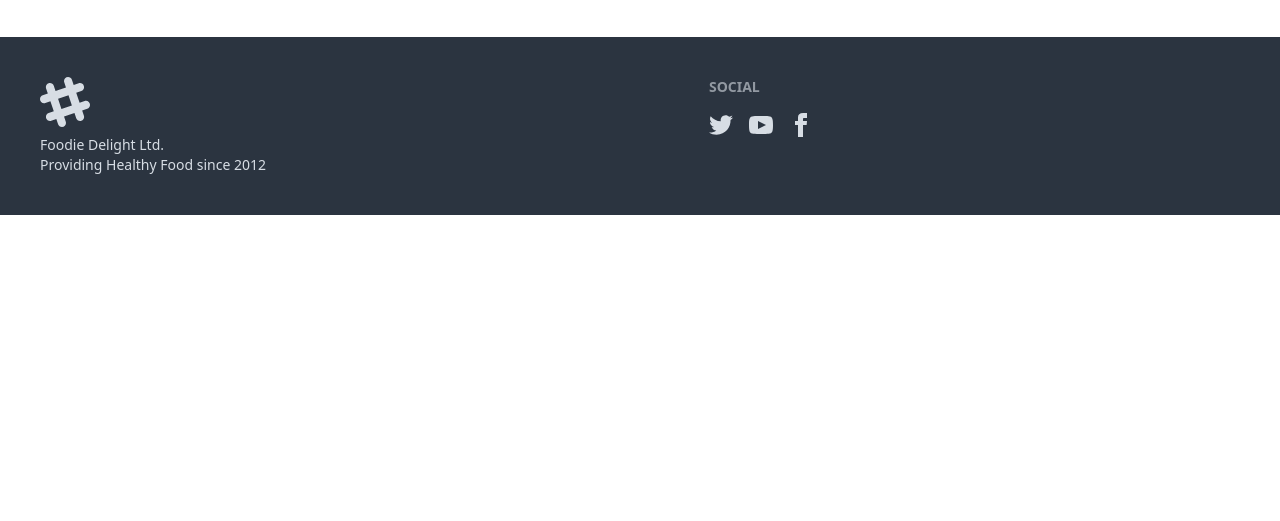
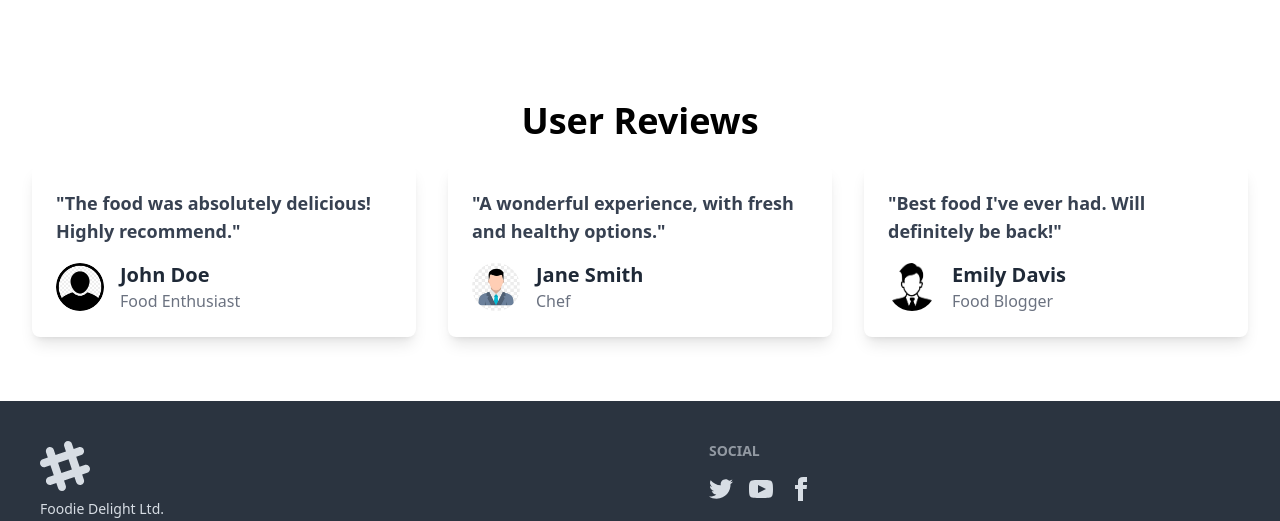
Before and after one commit to protim1451/bootcamp-assignment-2, a plain HTML site: page index.html in a window 1280 px wide. Shown: the part 718-1239 px from the top of the page. Before the commit the page ends 933 px from the top, so only its background shows below. Drawn offline with nearby package versions, Linux system fonts and the light colour scheme; no server answers.

Commit message:
user review added

```diff
--- a/index.html
+++ b/index.html
@@ -70,18 +70,6 @@
                 <div class="carousel-item">
                     <img src="images/chicken.png" alt="Drink" />
                 </div>
-                <!-- <div class="carousel-item">
-                    <img src="images/french.png" alt="Drink" />
-                </div>
-                <div class="carousel-item">
-                    <img src="images/chowmin.avif" alt="Drink" />
-                </div>
-                <div class="carousel-item">
-                    <img src="images/rice.png" alt="Drink" />
-                </div>
-                <div class="carousel-item">
-                    <img src="images/pasta.png" alt="Drink" />
-                </div> -->
                 <div class="carousel-item">
                     <img src="https://img.daisyui.com/images/stock/photo-1494253109108-2e30c049369b.webp" alt="Drink" />
                 </div>
@@ -97,16 +85,15 @@
             </div>
         </section>
         <h3 class="text-black text-4xl font-bold text-center mb-4">Let's Expore</h3>
-            <p class="text-gray-700 font-light text-xl text-center mb-10"> Explore Our
-                various healthy food </p>
-        <!-- result  -->
+        <p class="text-gray-700 font-light text-xl text-center mb-10"> Explore Our
+            various healthy food </p>
+
         <section>
             <div id="result-container" class="grid grid-cols-1 md:grid-cols-2 lg:grid-cols-3 gap-14">
             </div>
 
         </section>
 
-        <!-- Open the modal using ID.showModal() method -->
 
         <dialog id="show_meal_details" class="modal modal-bottom sm:modal-middle">
             <div class="modal-box w-11/12 max-w-5xl">
@@ -119,6 +106,49 @@
                 </div>
             </div>
         </dialog>
+        <!-- User Review Section -->
+        <section class="my-16 mx-8">
+            <h3 class="text-black text-4xl font-bold text-center mb-6">User Reviews</h3>
+            <div class="grid grid-cols-1 md:grid-cols-2 lg:grid-cols-3 gap-8">
+                <!-- Review 1 -->
+                <div class="bg-white shadow-lg rounded-lg p-6">
+                    <p class="text-lg text-gray-700 font-semibold">"The food was absolutely delicious! Highly
+                        recommend."</p>
+                    <div class="mt-4 flex items-center">
+                        <img class="w-12 h-12 rounded-full" src="images/user1.png" alt="User 1">
+                        <div class="ml-4">
+                            <h5 class="text-xl font-bold">John Doe</h5>
+                            <p class="text-gray-500">Food Enthusiast</p>
+                        </div>
+                    </div>
+                </div>
+                <!-- Review 2 -->
+                <div class="bg-white shadow-lg rounded-lg p-6">
+                    <p class="text-lg text-gray-700 font-semibold">"A wonderful experience, with fresh and healthy
+                        options."</p>
+                    <div class="mt-4 flex items-center">
+                        <img class="w-12 h-12 rounded-full" src="images/user2.jpg" alt="User 2">
+                        <div class="ml-4">
+                            <h5 class="text-xl font-bold">Jane Smith</h5>
+                            <p class="text-gray-500">Chef</p>
+                        </div>
+                    </div>
+                </div>
+                <!-- Review 3 -->
+                <div class="bg-white shadow-lg rounded-lg p-6">
+                    <p class="text-lg text-gray-700 font-semibold">"Best food I've ever had. Will definitely be back!"
+                    </p>
+                    <div class="mt-4 flex items-center">
+                        <img class="w-12 h-12 rounded-full" src="images/user3.png" alt="User 3">
+                        <div class="ml-4">
+                            <h5 class="text-xl font-bold">Emily Davis</h5>
+                            <p class="text-gray-500">Food Blogger</p>
+                        </div>
+                    </div>
+                </div>
+            </div>
+        </section>
+
     </main>
     <footer class="footer bg-neutral text-neutral-content p-10">
         <aside>
```
Also changed, not shown: js/food.js (+0 -22 lines), images/user1.png (added), images/user2.jpg (added), images/user3.png (added).
